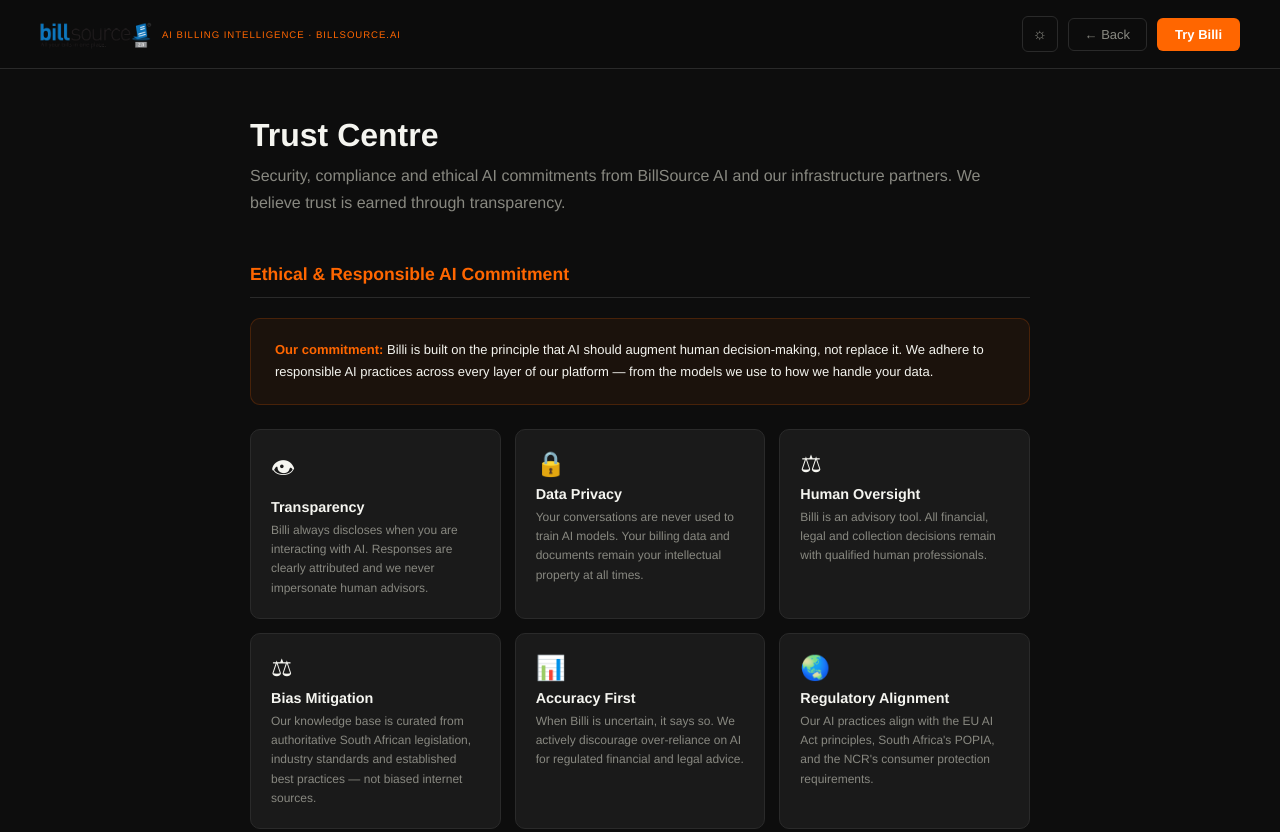
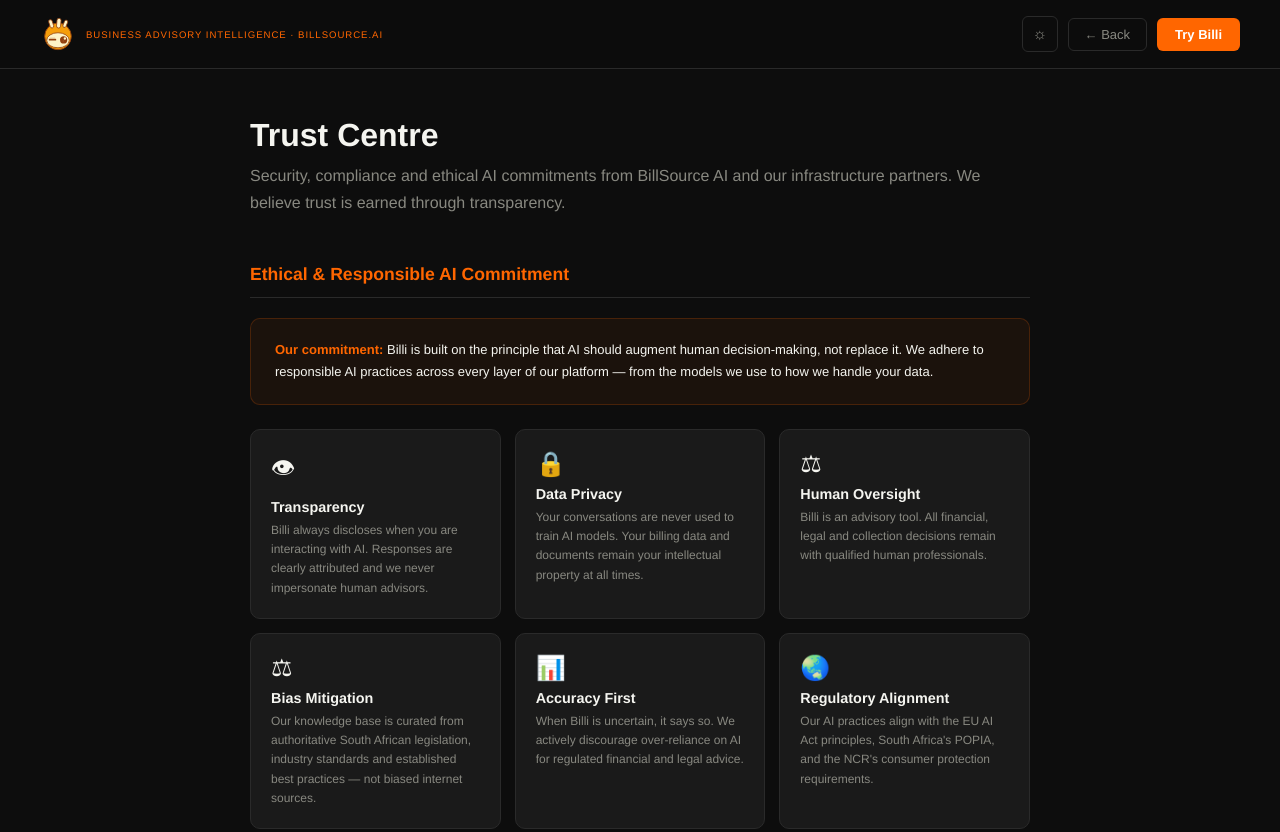
Before and after one commit to mariusvdl01/billsource-ai, a website: page trust.html in a window 1280 px wide. Shown: the top 832 px of the page. Drawn offline with Linux system fonts and the light colour scheme.

Commit message:
Add files via upload
updates

```diff
--- a/trust.html
+++ b/trust.html
@@ -4,7 +4,7 @@
   <meta charset="UTF-8"/>
   <meta name="viewport" content="width=device-width, initial-scale=1.0"/>
   <title>Trust Centre — BillSource AI</title>
-  <link rel="icon" type="image/png" href="favicon.png"/>
+  <link rel="icon" type="image/svg+xml" href="favicon.svg"/><link rel="icon" type="image/png" href="favicon.png"/>
   <style>
     *{box-sizing:border-box;margin:0;padding:0}
     :root{--orange:#FF6600;--blue:#1E88E5;--font:Helvetica,Arial,sans-serif}
@@ -59,8 +59,8 @@
 <body class="dark">
 <nav>
   <a class="logo" href="index.html">
-    <img src="logo2.png" alt="BillSource" height="32" style="object-fit:contain;max-width:140px" onerror="this.style.display='none'"/>
-    <span class="logo-sub">AI Billing Intelligence &middot; billsource.ai</span>
+    <img src="billi-avatar.svg" alt="Billi" height="36" style="object-fit:contain" onerror="this.style.display:'none'"/>
+    <span class="logo-sub">Business Advisory Intelligence &middot; billsource.ai</span>
   </a>
   <div class="nav-right">
     <button class="theme-toggle" id="theme-btn" onclick="toggleTheme()">&#9788;</button>
@@ -269,7 +269,7 @@
 
 <footer>
   <div class="footer-brand">
-    <img src="logo2.png" alt="BillSource" height="20" style="object-fit:contain;max-width:100px" onerror="this.style.display='none'"/>
+    <img src="billi-avatar.svg" alt="Billi" height="24" style="object-fit:contain" onerror="this.style.display:'none'"/>
     <div class="footer-brand-text">
       <div style="color:var(--text);font-size:12px;font-weight:700">billsource<sup style="font-size:8px">&#174;</sup> &middot; Billi AI</div>
       <div>&copy; 2026 AnyABEX (Pty) Ltd &middot; All rights reserved &middot; Registered trademark</div>
```
